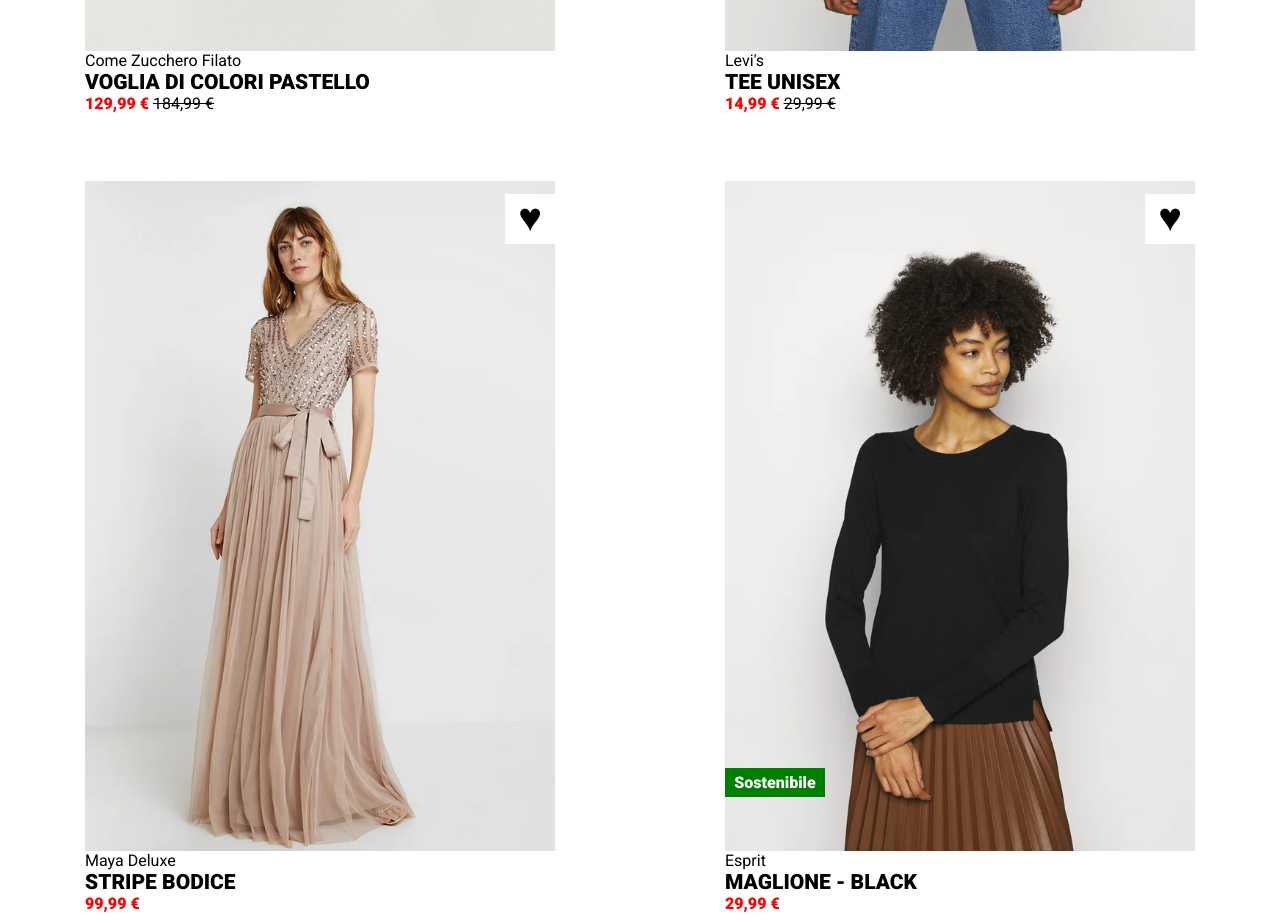
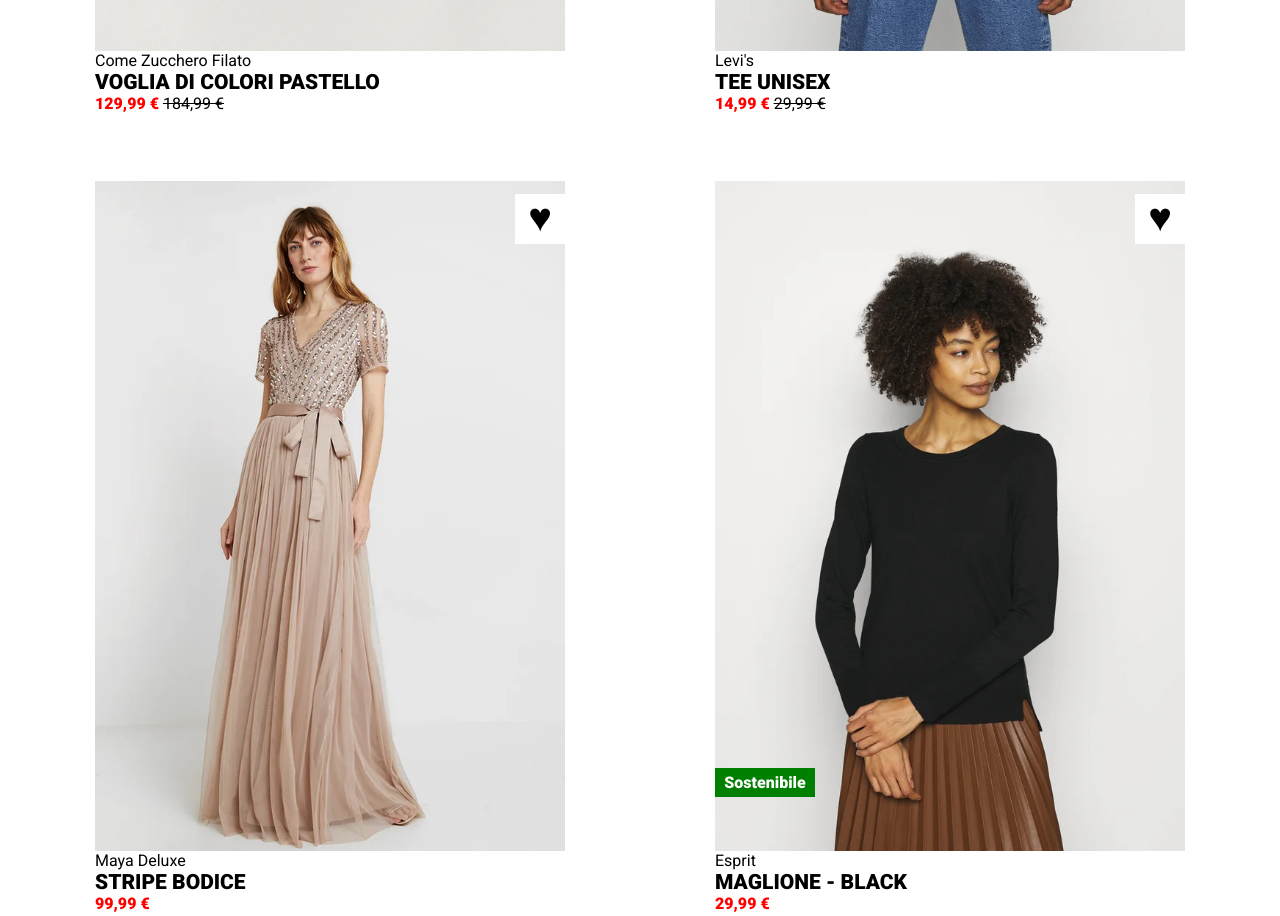
Before and after one commit to JacopoLombardi/html-css-boolando, a plain HTML site: page index.html in a window 1280 px wide. Shown: the part 1549-2465 px from the top of the page. Drawn offline with Linux system fonts and the light colour scheme.

Commit message:
[add] fixed in videocall

```diff
--- a/css/style.css
+++ b/css/style.css
@@ -107,7 +107,7 @@ h2{
 .card{
    width: 470px;
    height: 740px;
-   margin-bottom: 60px;
+   margin: 0 5px 60px 5px;
 }
 
 /* INIZIO CUORE */
@@ -163,7 +163,7 @@ h2{
    width: 1450px;
    justify-content: space-around;
    flex-wrap: wrap;
-   margin-top: 130px;
+   margin: 130px 20px 0 20px;
 }
 
 /* INIZIO RELAXED */
@@ -284,6 +284,7 @@ footer{
 .end-menu{
    width: 1450px;
    justify-content: space-between;
+   margin: 0 20px;
 }
 
 .informazioni{
@@ -319,8 +320,4 @@ h4{
    font-size: 20px;
    margin: 15px 5px;
 }
-
-.social, .informazioni{
-   margin: 0 20px;
-}
 /* FINE FOOTER */
```
